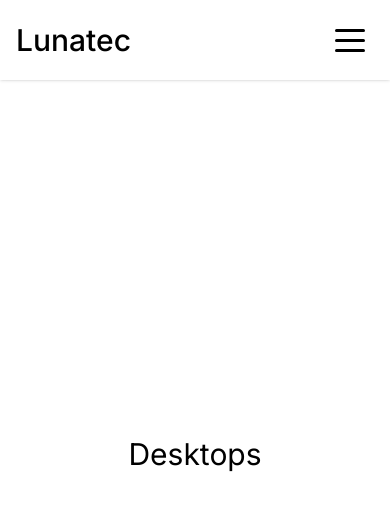
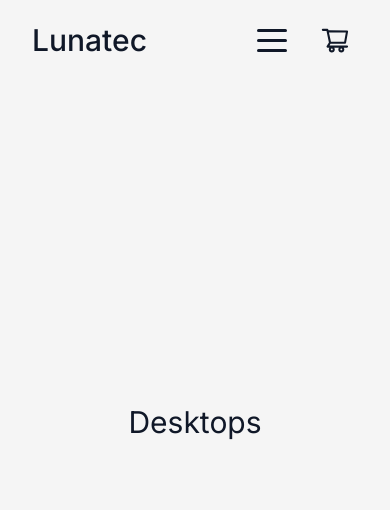
Before and after one commit to as9284/lunatec, a React (Vite) app: page /desktops in a window 390 px wide. Shown: the top 510 px of the page. Built offline with nearby package versions, Linux system fonts and the light colour scheme.

Commit message:
Improved UI and added new cart button

```diff
--- a/src/components/Navbar.jsx
+++ b/src/components/Navbar.jsx
@@ -1,21 +1,21 @@
 import React, { useState } from "react";
 import { NavLink } from "react-router-dom";
 import { useMediaQuery } from "react-responsive";
-import { AiOutlineClose } from "react-icons/ai";
-import { FiMenu } from "react-icons/fi";
-import { motion } from "framer-motion";
+import { AnimatePresence, motion } from "framer-motion";
 import Hamburger from "hamburger-react";
+import { AiOutlineShoppingCart } from "react-icons/ai";
 
 export const Navbar = () => {
   const isMobile = useMediaQuery({ maxWidth: 900 });
-  const [isOpen, setIsOpen] = useState(false);
+  const [isMenuOpen, setIsMenuOpen] = useState(false);
+  const [isCartOpen, setIsCartOpen] = useState(false);
 
   const navLinks = [
     { name: "Home", path: "/" },
     { name: "Smartphones", path: "/smartphones" },
     { name: "Laptops", path: "/laptops" },
     { name: "Desktops", path: "/desktops" },
-    { name: "About Us", path: "/about" },
+    { name: "About", path: "/about" },
   ];
 
   const linkStyles = ({ isActive }) =>
@@ -23,18 +23,29 @@ export const Navbar = () => {
       isActive ? "text-blue-500" : "text-gray-700 hover:text-blue-500"
     }`;
 
+  const toggleCart = () => {
+    if (isMenuOpen) setIsMenuOpen(false);
+    setIsCartOpen((prev) => !prev);
+  };
+
+  const toggleMenu = () => {
+    if (isCartOpen) setIsCartOpen(false);
+    setIsMenuOpen((prev) => !prev);
+  };
+
   return (
-    <nav className="w-full fixed top-0 bg-white shadow-sm flex justify-between items-center p-4 z-50">
+    <nav className="w-full absolute top-0 bg-neutral-100 flex justify-between items-center py-4 px-8 z-50">
       <h3 className="text-3xl font-medium">Lunatec</h3>
 
+      <div className="flex items-center space-x-4">
         {/* Mobile Menu Icon */}
         {isMobile ? (
           <Hamburger
             size={30}
             rounded
             direction="right"
-            toggled={isOpen}
-            toggle={setIsOpen}
+            toggled={isMenuOpen}
+            toggle={toggleMenu}
           />
         ) : (
           // Desktop Nav Links
@@ -47,29 +58,45 @@ export const Navbar = () => {
           </div>
         )}
 
-      {/* Mobile Dropdown Menu with Animation */}
-      {isMobile && (
+        {/* Cart Button */}
+        <button
+          onClick={toggleCart}
+          className="relative p-2 rounded-full cursor-pointer hover:bg-gray-300 duration-300"
+        >
+          <AiOutlineShoppingCart size={isMobile ? 30 : 24} />
+        </button>
+      </div>
+
+      {/* Cart Dropdown */}
+      {isCartOpen && (
+        <div className="absolute top-16 right-4 w-56 bg-neutral-100 shadow-sm rounded-lg p-4 overflow-hidden">
+          <p>Your cart is empty</p>
+        </div>
+      )}
+
+      {/* Mobile Menu Dropdown */}
+      <AnimatePresence>
+        {isMobile && isMenuOpen && (
           <motion.div
             initial={{ height: 0, opacity: 0 }}
-          animate={
-            isOpen ? { height: "auto", opacity: 1 } : { height: 0, opacity: 0 }
-          }
+            animate={{ height: "auto", opacity: 1 }}
             exit={{ height: 0, opacity: 0 }}
             transition={{ duration: 0.3, ease: "easeInOut" }}
-          className="absolute top-16 left-0 w-full bg-white shadow-sm flex flex-col items-center overflow-hidden"
+            className="absolute top-20 left-0 w-full bg-neutral-100 flex flex-col items-center overflow-hidden"
           >
             {navLinks.map(({ name, path }) => (
               <NavLink
                 key={path}
                 to={path}
                 className={linkStyles}
-              onClick={() => setIsOpen(false)}
+                onClick={() => setIsMenuOpen(false)}
               >
                 {name}
               </NavLink>
             ))}
           </motion.div>
         )}
+      </AnimatePresence>
     </nav>
   );
 };
--- a/src/index.css
+++ b/src/index.css
@@ -3,3 +3,9 @@
 @theme {
   --font-sans: "Inter", sans-serif;
 }
+
+@layer {
+  body {
+    @apply bg-neutral-100 text-gray-900;
+  }
+}
--- a/src/pages/About.jsx
+++ b/src/pages/About.jsx
@@ -3,7 +3,7 @@ import React from "react";
 export const About = () => {
   return (
     <>
-      <div className="w-full min-h-dvh flex justify-center items-center p-4 pt-20">
+      <div className="w-full min-h-dvh flex justify-center items-center p-4">
         <h1 className="text-3xl font-sans">About Us</h1>
       </div>
     </>
--- a/src/pages/Desktops.jsx
+++ b/src/pages/Desktops.jsx
@@ -3,7 +3,7 @@ import React from 'react'
 export const Desktops = () => {
   return (
     <>
-      <div className="w-full min-h-dvh flex justify-center items-center p-4 pt-20">
+      <div className="w-full min-h-dvh flex justify-center items-center p-4">
         <h1 className="text-3xl font-sans">Desktops</h1>
       </div>
     </>
--- a/src/pages/Home.jsx
+++ b/src/pages/Home.jsx
@@ -3,7 +3,7 @@ import React from "react";
 export const Home = () => {
   return (
     <>
-      <div className="w-full min-h-dvh flex justify-center items-center p-4 pt-20">
+      <div className="w-full min-h-dvh flex justify-center items-center p-4">
         <h1 className="text-3xl font-sans">Home</h1>
       </div>
     </>
--- a/src/pages/Laptops.jsx
+++ b/src/pages/Laptops.jsx
@@ -3,7 +3,7 @@ import React from "react";
 export const Laptops = () => {
   return (
     <>
-      <div className="w-full min-h-dvh flex justify-center items-center p-4 pt-20">
+      <div className="w-full min-h-dvh flex justify-center items-center p-4">
         <h1 className="text-3xl font-sans">Laptops</h1>
       </div>
     </>
--- a/src/pages/Smartphones.jsx
+++ b/src/pages/Smartphones.jsx
@@ -3,7 +3,7 @@ import React from 'react'
 export const Smartphones = () => {
   return (
     <>
-      <div className="w-full min-h-dvh flex justify-center items-center p-4 pt-20">
+      <div className="w-full min-h-dvh flex justify-center items-center p-4">
         <h1 className="text-3xl font-sans">Smartphones</h1>
       </div>
     </>
```
Lines whose indentation alone changed are shown as unchanged.
